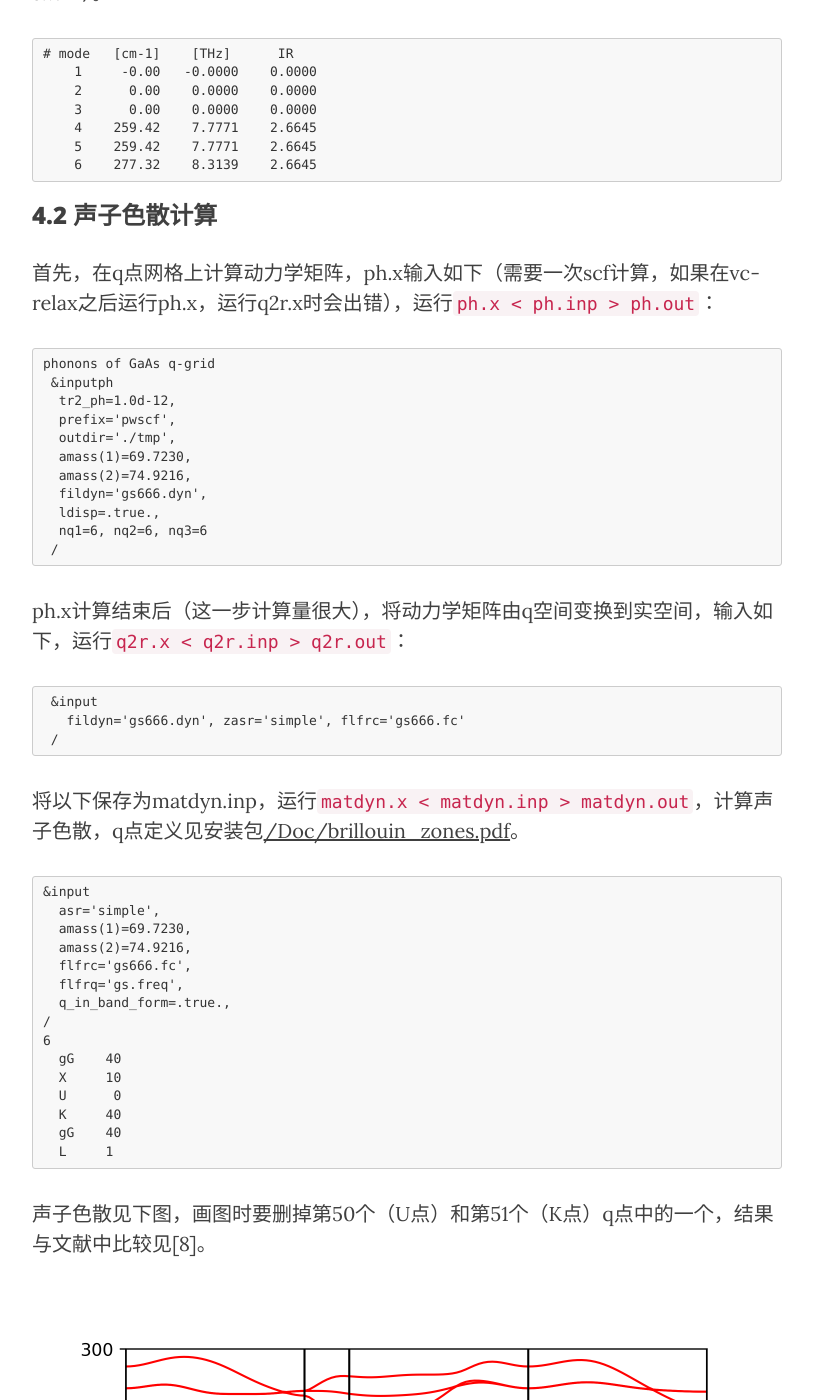
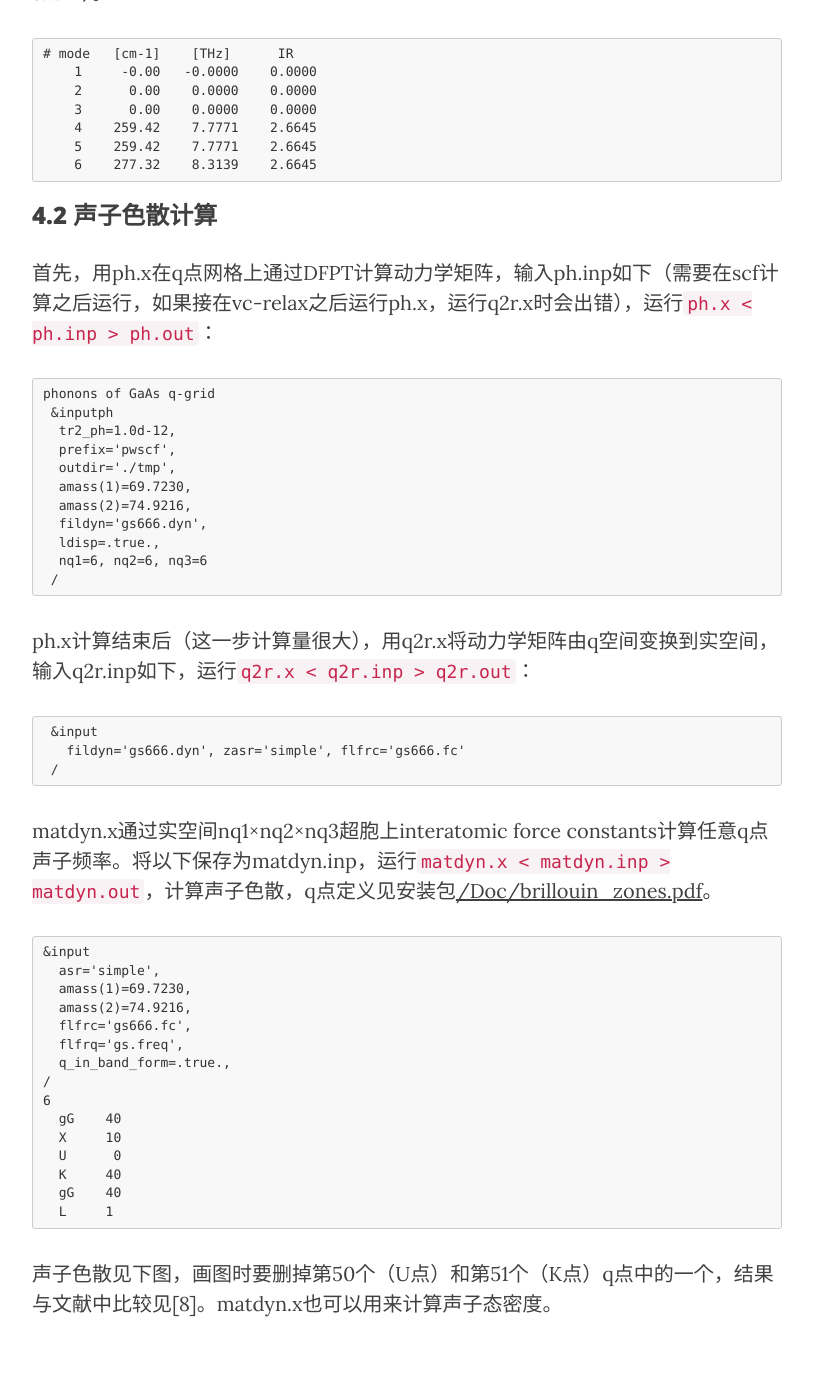
Before and after one commit to yyyu200/DFTbook, a Jekyll site: the page built from _posts/2019-04-01-HandsOn.md, in a window 1280 px wide and 1400 px high, scrolled down 24562 px. Shown: the whole window, without its empty margins (233-1046 px from the left). Built offline with Jekyll 4.4.1, drawn with Linux system fonts in a browser that asks for light colours; nearby versions of some CDN libraries; formulas are drawn with MathJax 3; comment, search, counter and statistics services are not loaded.

Commit message:
modify at20190619-09:07:21-aliyun

````diff
--- a/_posts/2019-04-01-HandsOn.md
+++ b/_posts/2019-04-01-HandsOn.md
@@ -866,7 +866,7 @@ phonons of GaAs at Gamma
 ```
 
 ### 4.2 声子色散计算
-首先，在q点网格上计算动力学矩阵，ph.x输入如下（需要一次scf计算，如果在vc-relax之后运行ph.x，运行q2r.x时会出错），运行```ph.x < ph.inp > ph.out```：
+首先，用ph.x在q点网格上通过DFPT计算动力学矩阵，输入ph.inp如下（需要在scf计算之后运行，如果接在vc-relax之后运行ph.x，运行q2r.x时会出错），运行```ph.x < ph.inp > ph.out```：
 
 ```
 phonons of GaAs q-grid
@@ -882,14 +882,14 @@ phonons of GaAs q-grid
  /
 ```
 
-ph.x计算结束后（这一步计算量很大），将动力学矩阵由q空间变换到实空间，输入如下，运行```q2r.x < q2r.inp > q2r.out```：
+ph.x计算结束后（这一步计算量很大），用q2r.x将动力学矩阵由q空间变换到实空间，输入q2r.inp如下，运行```q2r.x < q2r.inp > q2r.out```：
 ```
  &input
    fildyn='gs666.dyn', zasr='simple', flfrc='gs666.fc'
  /
 ```
 
-将以下保存为matdyn.inp，运行```matdyn.x < matdyn.inp > matdyn.out```，计算声子色散，q点定义见安装包[/Doc/brillouin_zones.pdf](https://gitlab.com/QEF/q-e/blob/develop/Doc/images/fcc_sc.png)。
+matdyn.x通过实空间nq1×nq2×nq3超胞上interatomic force constants计算任意q点声子频率。将以下保存为matdyn.inp，运行```matdyn.x < matdyn.inp > matdyn.out```，计算声子色散，q点定义见安装包[/Doc/brillouin_zones.pdf](https://gitlab.com/QEF/q-e/blob/develop/Doc/images/fcc_sc.png)。
 
 ```
 &input
@@ -908,7 +908,7 @@ ph.x计算结束后（这一步计算量很大），将动力学矩阵由q空间
   gG    40
   L     1
 ```
-声子色散见下图，画图时要删掉第50个（U点）和第51个（K点）q点中的一个，结果与文献中比较见[8]。
+声子色散见下图，画图时要删掉第50个（U点）和第51个（K点）q点中的一个，结果与文献中比较见[8]。matdyn.x也可以用来计算声子态密度。
 
 <p align="left">
     <img src="../../../../../img/gaas_phonon.png" width="1000"/>
````
